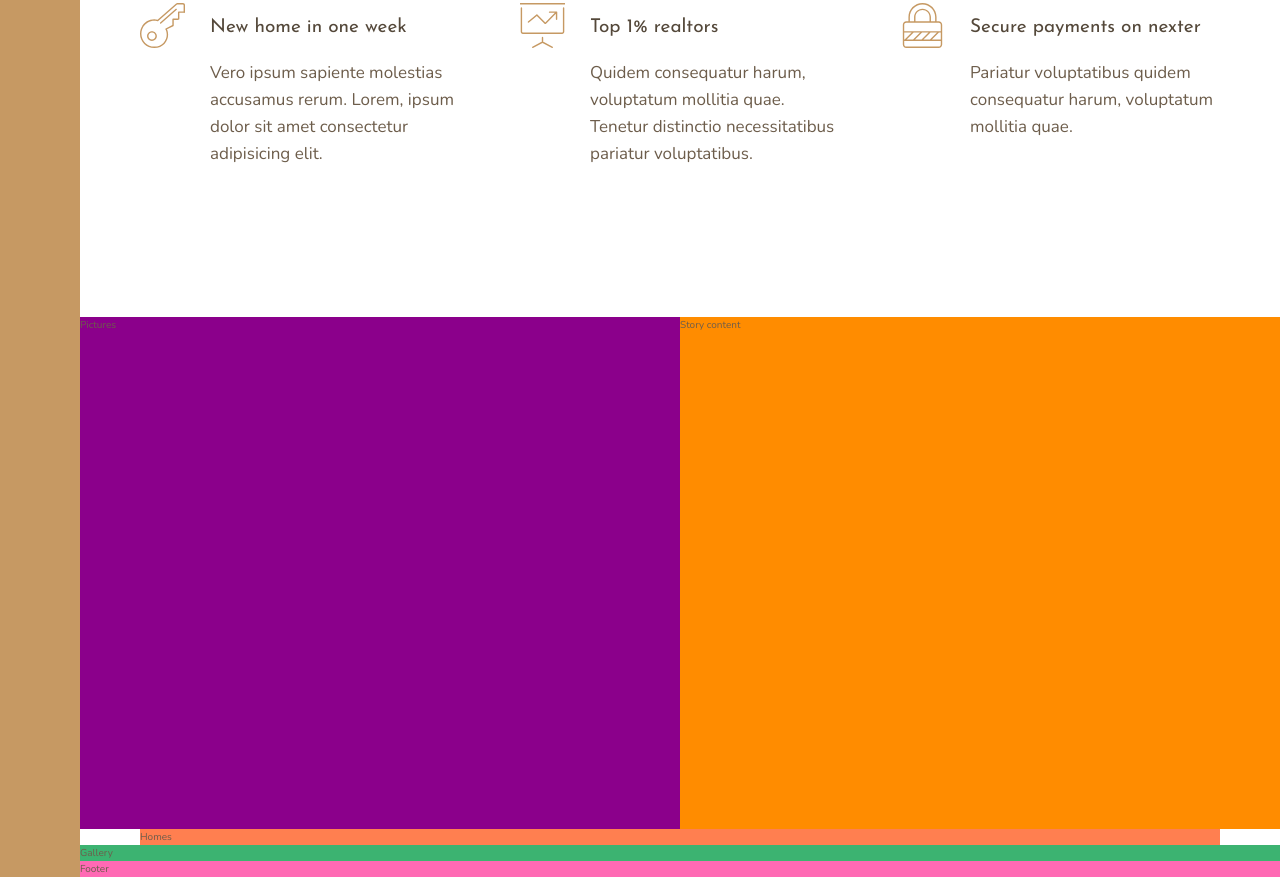
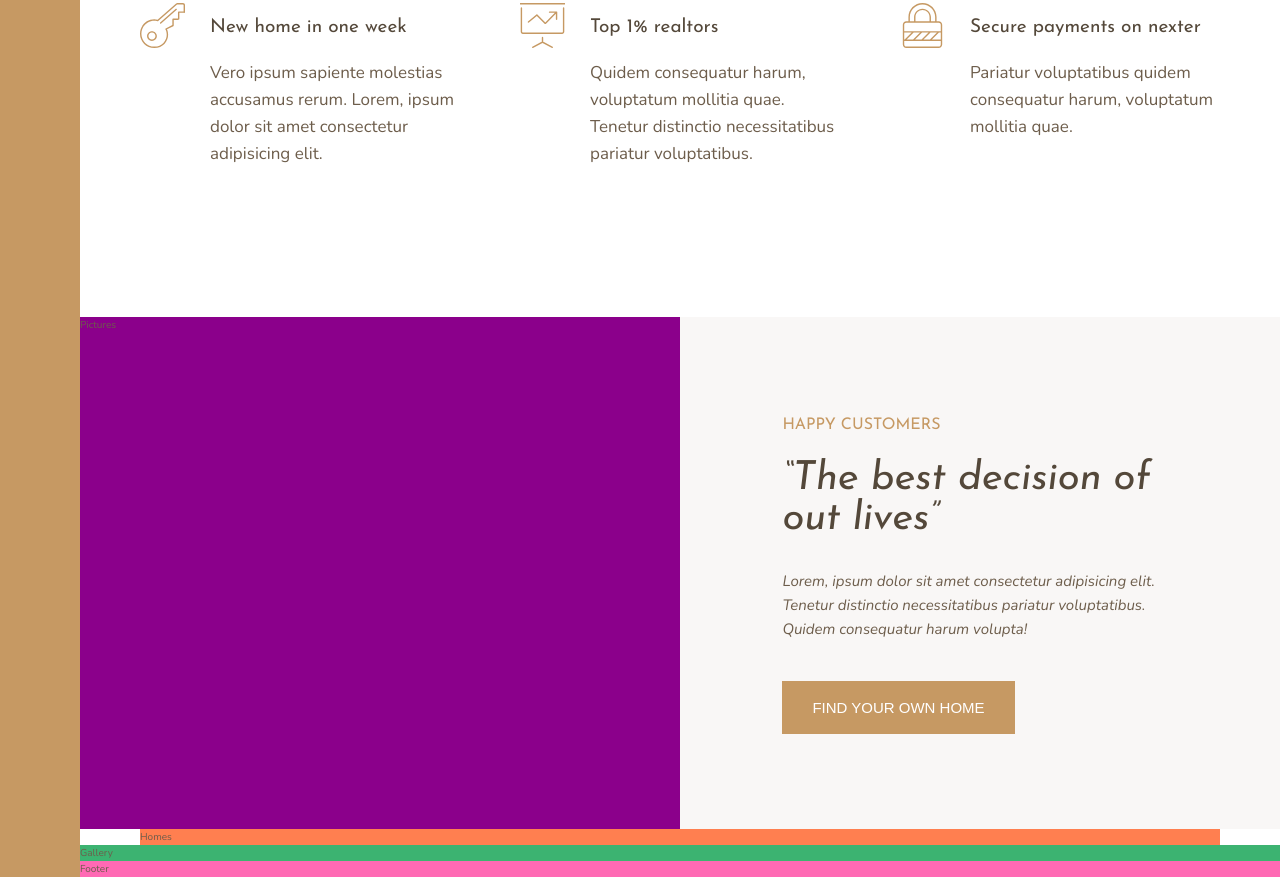
Before and after one commit to RatkoG/nexter, a website: page index.html in a window 1280 px wide. Shown: the part 991-1868 px from the top of the page. Drawn offline with nearby package versions, Linux system fonts and the light colour scheme.

Commit message:
Story Content Section

```diff
--- a/index.html
+++ b/index.html
@@ -66,7 +66,13 @@
     </div>
   </section>
   <div class="story__pictures">Pictures</div>
-  <div class="story__content">Story content</div>
+  <div class="story__content">
+    <h3 class="heading-3 mb-sm">Happy Customers</h3>
+    <h2 class="heading-2 heading-2--dark mb-md">&ldquo;The best decision of out lives&rdquo;</h2>
+    <p class="story__text">Lorem, ipsum dolor sit amet consectetur adipisicing elit. Tenetur distinctio necessitatibus
+      pariatur voluptatibus. Quidem consequatur harum volupta!</p>
+    <button class="btn">Find your own home</button>
+  </div>
   <section class="homes">Homes</section>
   <section class="gallery">Gallery</section>
   <footer class="footer">Footer</footer>
--- a/sass/_story.scss
+++ b/sass/_story.scss
@@ -5,7 +5,21 @@
   }
 
   &__content {
-    background-color: darkorange;
+    background-color: $color-grey-light-1;
     grid-column: col-start 5/full-end;
+    padding: 6rem 8vw;
+    display: flex;
+    flex-direction: column;
+    justify-content: center;
+    align-items: flex-start;
+    // display: grid;
+    // align-content: center;
+    // justify-items: start;
+  }
+
+  &__text {
+    font-size: 1.5rem;
+    font-style: italic;
+    margin-bottom: 4rem;
   }
 }
--- a/sass/_typography.scss
+++ b/sass/_typography.scss
@@ -9,10 +9,24 @@
 
 .heading-2 {
   @extend %heading;
+  font-size: 4rem;
+  font-style: italic;
+  line-height: 1;
+
+  &--light {
+    color: $color-grey-light-1;
+  }
+
+  &--dark {
+    color: $color-grey-dark-1;
+  }
 }
 
 .heading-3 {
   @extend %heading;
+  font-size: 1.6rem;
+  color: $color-primary;
+  text-transform: uppercase;
 }
 
 .heading-4 {
@@ -27,3 +41,35 @@
     color: $color-grey-dark-1;
   }
 }
+
+.btn {
+  background-color: $color-primary;
+  color: #fff;
+  border: none;
+  border-radius: 0;
+  font-size: 1.5rem;
+  text-transform: uppercase;
+  padding: 1.8rem 3rem;
+  cursor: pointer;
+  transition: all .2s;
+
+  &:hover {
+    background-color: $color-primary-dark;
+  }
+}
+
+.mb-sm {
+  margin-bottom: 2rem;
+}
+
+.mb-md {
+  margin-bottom: 3rem;
+}
+
+.mb-lg {
+  margin-bottom: 4rem;
+}
+
+.mb-hg {
+  margin-bottom: 8rem;
+}
```
Also changed, not shown: css/style.css.
